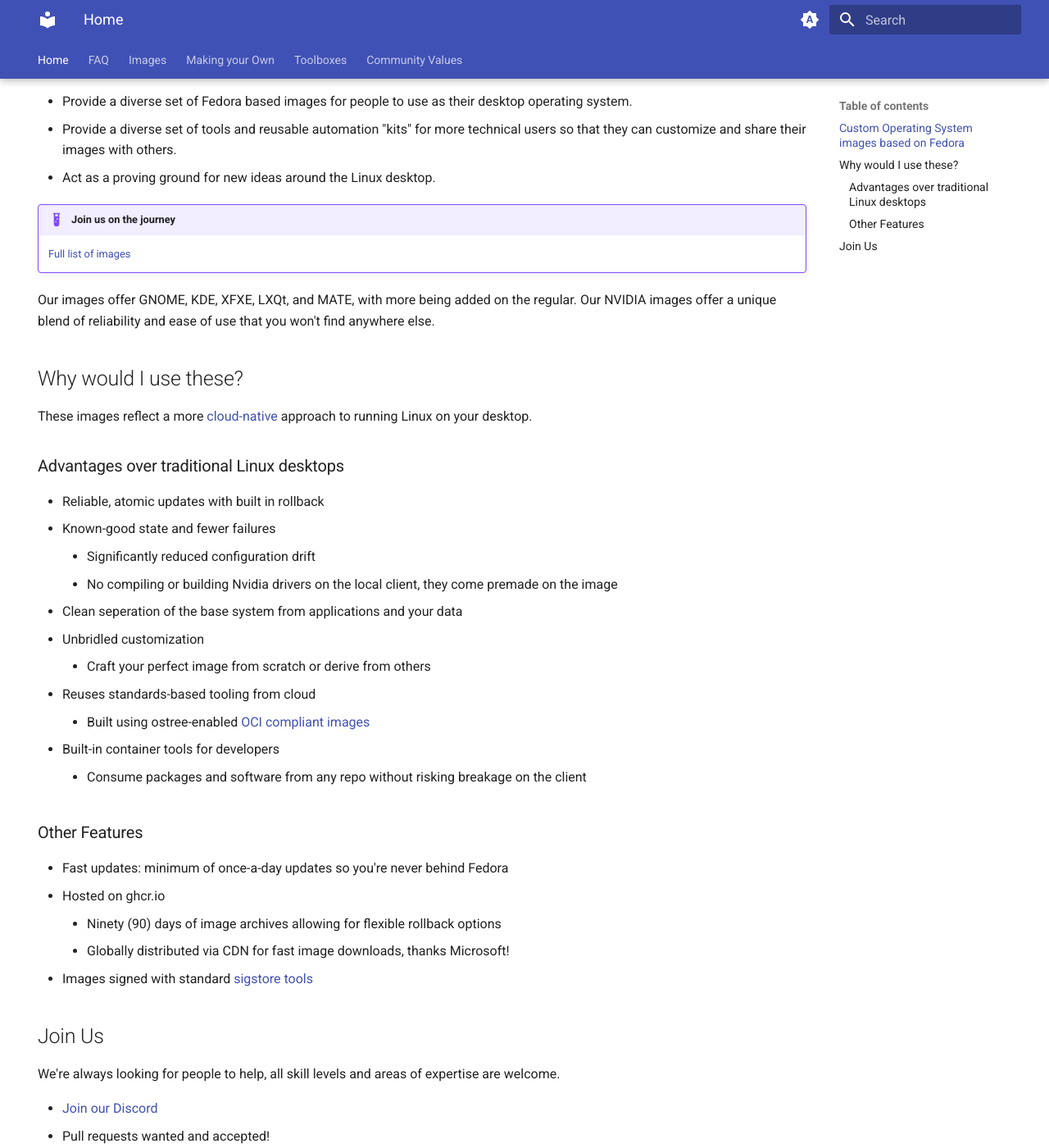
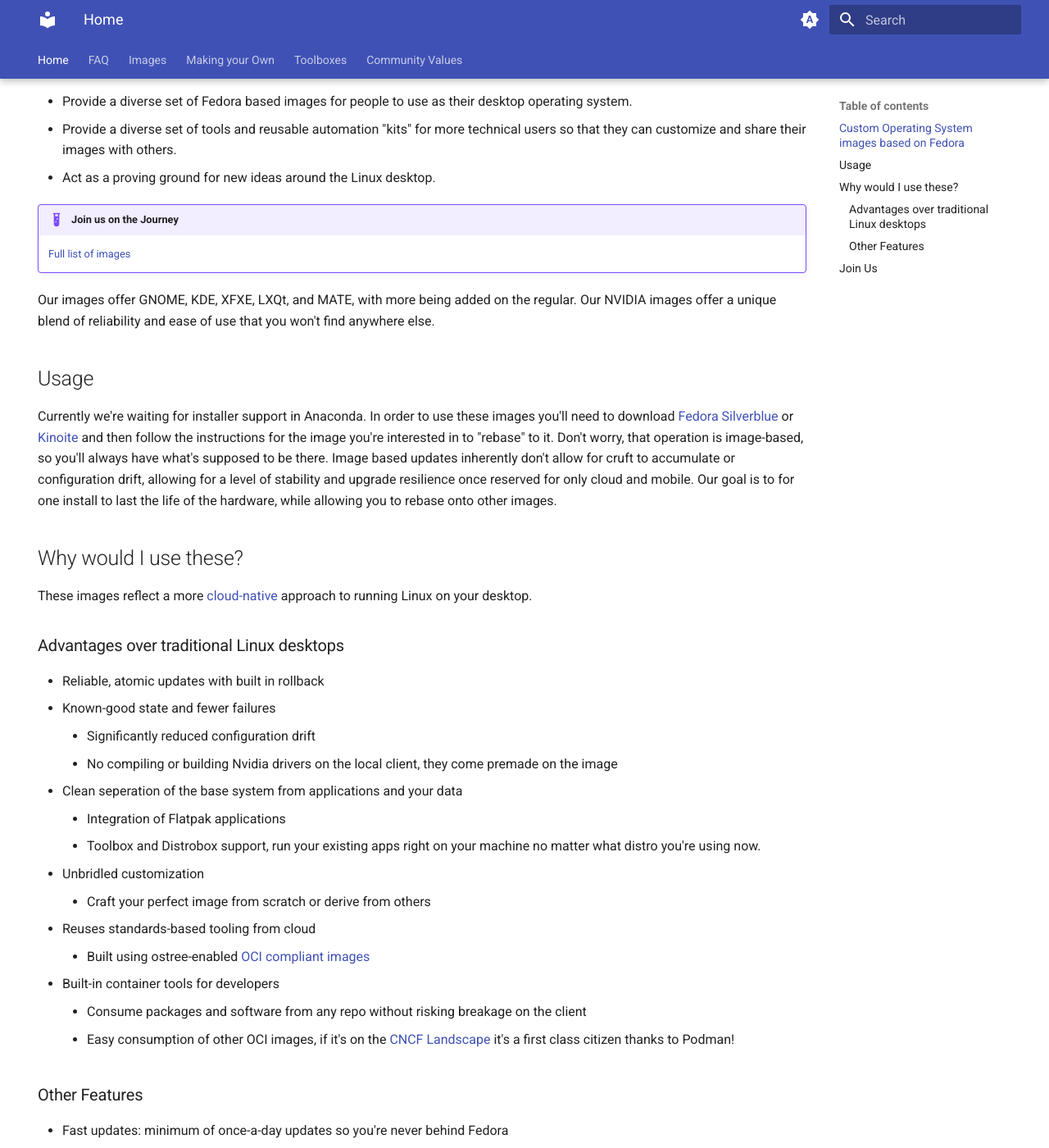
Before and after one commit to ublue-os/website, an MkDocs documentation site: the page built from docs/index.md, in a window 1280 px wide and 1400 px high, scrolled down 302 px. Shown: the whole window at 82% size. Built offline with MkDocs 1.6.1 and Material for MkDocs 9.7.7, drawn with Linux system fonts in a browser that asks for light colours.

Commit message:
feat: add more verbiage, copy edit a bit

```diff
--- a/docs/index.md
+++ b/docs/index.md
@@ -13,11 +13,18 @@ This project's purpose is to:
 - Provide a diverse set of tools and reusable automation "kits" for more technical users so that they can customize and share their images with others.
 - Act as a proving ground for new ideas around the Linux desktop.
 
-!!! example "Join us on the journey"
+!!! example "Join us on the Journey"
 
     [Full list of images](https://ublue.it/images)
 
 Our images offer GNOME, KDE, XFXE, LXQt, and MATE, with more being added on the regular. Our NVIDIA images offer a unique blend of reliability and ease of use that you won't find anywhere else.
+
+## Usage
+
+Currently we're waiting for installer support in Anaconda. In order to use these images you'll need to download [Fedora Silverblue](https://silverblue.fedoraproject.org/download) or [Kinoite](https://kinoite.fedoraproject.org/) and then follow the instructions for the image you're interested in to "rebase" to it.
+Don't worry, that operation is image-based, so you'll always have what's supposed to be there.
+Image based updates inherently don't allow for cruft to accumulate or configuration drift, allowing for a level of stability and upgrade resilience once reserved for only cloud and mobile.
+Our goal is to for one install to last the life of the hardware, while allowing you to rebase onto other images.
 
 ## Why would I use these?
 
@@ -30,12 +37,15 @@ These images reflect a more [cloud-native](https://www.youtube.com/watch?v=vZ1LR
     - Significantly reduced configuration drift
     - No compiling or building Nvidia drivers on the local client, they come premade on the image
 - Clean seperation of the base system from applications and your data
+    - Integration of Flatpak applications
+    - Toolbox and Distrobox support, run your existing apps right on your machine no matter what distro you're using now.
 - Unbridled customization
     - Craft your perfect image from scratch or derive from others
 - Reuses standards-based tooling from cloud
     - Built using ostree-enabled [OCI compliant images](https://opencontainers.org/)
 - Built-in container tools for developers
     - Consume packages and software from any repo without risking breakage on the client
+    - Easy consumption of other OCI images, if it's on the [CNCF Landscape](https://landscape.cncf.io/) it's a first class citizen thanks to Podman!
 
 ### Other Features
 
```
